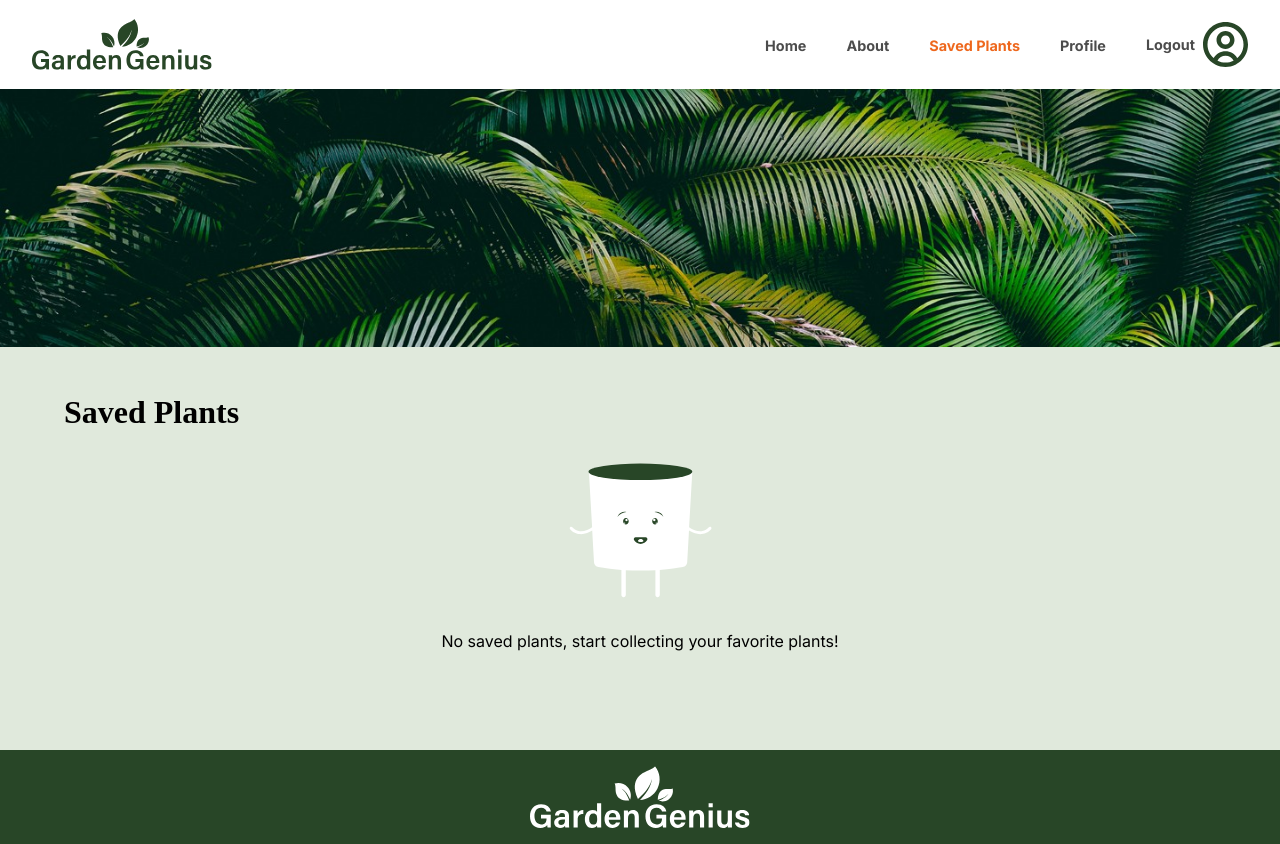
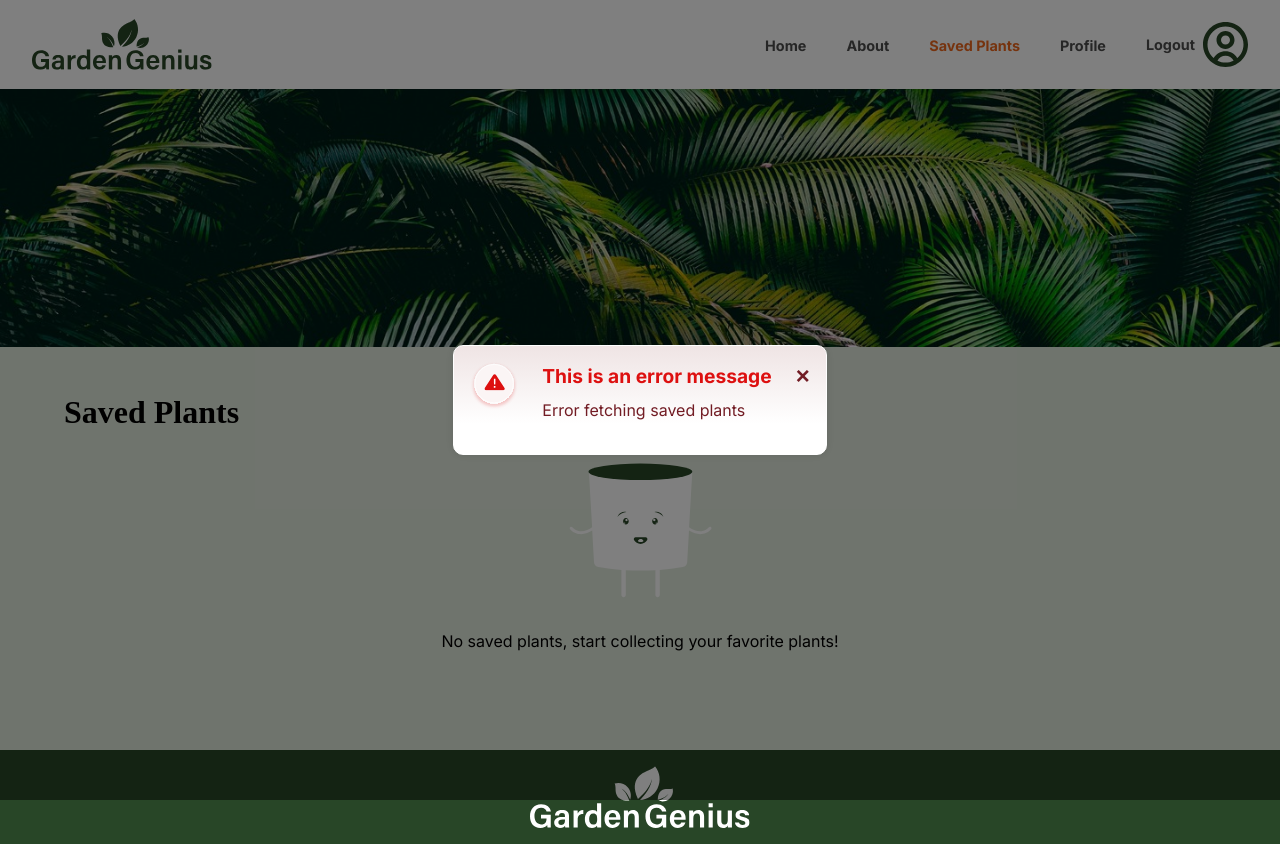
Before and after one commit to jasin1/garden-genius-V2, a React (Vite) app: page /saved in a window 1280 px wide. Built offline with nearby package versions, Linux system fonts and the light colour scheme; a web font is replaced by a local one.

Commit message:
Adding error notifications to the UI

```diff
--- /dev/null
+++ b/src/components/Notification/Notification.css
@@ -0,0 +1,52 @@
+
+.notification-overlay {
+    position: fixed;
+    top: 0;
+    left: 0;
+    width: 100%;
+    height: 100%;
+    background-color: rgba(0, 0, 0, 0.5);
+    display: flex;
+    justify-content: center;
+    align-items: center;
+    z-index: 1000;
+}
+
+
+.notification{
+    position: relative;
+    background: rgb(255,255,255);
+    background: linear-gradient(0deg, rgba(255,255,255,1) 0%, rgba(255,255,255,1) 28%, rgba(239,228,228,1) 100%);
+    color: #721c24;
+    padding: 1rem 1rem 2rem;
+    border: 1px solid var(--color-white);
+    border-radius: 10px;
+    box-shadow: 0 0 10px rgba(0, 0, 0, 0.1);
+    display: flex;
+    align-items: flex-start;
+    gap: 1.5rem;
+}
+
+.notification-txt {
+    display: flex;
+    flex-direction: column;
+    gap: 0.5rem;
+}
+
+.notification-header {
+    /*margin-bottom: .5rem;*/
+    color: #DD1010;
+    font-weight: bold;
+    font-size: 1.2rem;
+}
+
+
+.notification button {
+
+    background: none;
+    border: none;
+    color: inherit;
+    font-size: 1.5rem;
+    cursor: pointer;
+    padding: 0;
+}
--- /dev/null
+++ b/src/components/Notification/Notification.jsx
@@ -0,0 +1,22 @@
+import './Notification.css';
+import Alert from '../../assets/Alert-icon-2.svg';
+
+function Notification({message, onClose}) {
+    return (
+        <div className="notification-overlay" onClick={onClose}>
+            <div className="notification">
+                <div className="notification-icon-wrapper">
+                    <img src={Alert} alt="Alert icon"/>
+                </div>
+                <div className="notification-txt">
+                    <span className="notification-header">This is an error message</span>
+                    <span>{message}</span>
+                </div>
+                <button onClick={onClose}>&times;</button>
+            </div>
+        </div>
+
+    )
+}
+
+export default Notification;
--- a/src/pages/Home/Home.jsx
+++ b/src/pages/Home/Home.jsx
@@ -4,11 +4,14 @@ import {useForm} from "react-hook-form";
 import {useNavigate} from "react-router-dom";
 import axios from "axios";
 import Button from '../../components/Button/Button.jsx';
+import Notification from "../../components/Notification/Notification.jsx";
+import {useState} from "react";
 
 
 function Home() {
     const {register, handleSubmit} = useForm();
     const navigate = useNavigate();
+    const [error, setError] = useState(null);
 
 
     async function handleFormSubmit(data) {
@@ -23,13 +26,18 @@ function Home() {
             });
 
         } catch (error) {
-            console.error('Registratiefout: ', error)
+            console.error('Registratiefout: ', error);
+            setError('Registratiefout');
         }
 
     }
 
     function handleNavigate(){
         navigate('/login');
+    }
+
+    const handleCloseNotification = () =>{
+        setError(null);
     }
 
     return (
@@ -102,6 +110,12 @@ function Home() {
                         </div>
                     </div>
                 </div>
+                {error && (
+                    <Notification
+                        message={error}
+                        onClose={handleCloseNotification}
+                    />
+                )}
             </section>
         </main>
     );
--- a/src/pages/login/Login.jsx
+++ b/src/pages/login/Login.jsx
@@ -2,10 +2,11 @@ import whiteLogo from "../../assets/white-logo.svg";
 import {useForm} from "react-hook-form";
 import {useNavigate} from "react-router-dom";
 import {AuthContext} from "../../context/AuthContext.jsx";
-import {useContext} from "react";
+import {useContext, useState} from "react";
 import axios from "axios";
 import Button from '../../components/Button/Button.jsx';
-import Header from "../../components/Headers/Header.jsx"
+import Header from "../../components/Headers/Header.jsx";
+import Notification from "../../components/Notification/Notification.jsx";
 
 
 
@@ -14,6 +15,7 @@ function Login() {
     const {register, handleSubmit} = useForm();
     const {login} = useContext(AuthContext);
     const navigate = useNavigate();
+    const [error, setError] = useState(null);
 
 
     async function handleFormSubmit(data) {
@@ -33,11 +35,16 @@ function Login() {
         login(response.data.jwt);
         } catch (error) {
             console.error('login fout: ', error);
+            setError('Login error');
         }
     }
 
     function handleNavigate(){
         navigate('/');
+    }
+
+    const handleCloseNotification = () =>{
+        setError(null);
     }
 
     return (
@@ -112,6 +119,12 @@ function Login() {
                         </div>
                     </div>
                 </div>
+                {error && (
+                    <Notification
+                        message={error}
+                        onClose={handleCloseNotification}
+                    />
+                )}
             </section>
         </main>
     );
--- a/src/pages/saved/Saved.jsx
+++ b/src/pages/saved/Saved.jsx
@@ -8,7 +8,8 @@ import emptyPot from "../../assets/leegpotje.svg";
 import {useState, useEffect, useContext} from "react";
 import axios from "axios";
 import {AuthContext} from "../../context/AuthContext.jsx";
-import Header from "../../components/Headers/Header.jsx"
+import Header from "../../components/Headers/Header.jsx";
+import Notification from "../../components/Notification/Notification.jsx";
 
 function Saved() {
 
@@ -16,14 +17,13 @@ function Saved() {
     const [savedPlants, setSavedPlants] = useState([]);
     const [isLoading, setIsLoading] = useState(true);
     const {info, getUserInfo} = useContext(AuthContext);
+    const [error, setError] = useState(null);
 
     useEffect(() => {
         const fetchSavedPlants = async () => {
             try {
+                setIsLoading(true);
                 const userInfo = await getUserInfo();
-                console.log('UnserInfo', userInfo);
-                setIsLoading(true);
-                console.log('info is', info);
 
                 const plantRequests = userInfo.map((id) =>
                     axios.get(`https://perenual.com/api/species/details/${id}?key=${import.meta.env.VITE_API_KEY}`));
@@ -36,12 +36,19 @@ function Saved() {
                 setIsLoading(false);
             } catch (error) {
                 console.error('Error fetching saved plants: ', error);
+                setError('Error fetching saved plants');
                 setIsLoading(false);
             }
         };
         fetchSavedPlants();
 
     }, [likedPlantIds]);
+
+
+
+    const handleCloseNotification = () =>{
+        setError(null);
+    }
 
 
 
@@ -55,6 +62,7 @@ function Saved() {
                 <section className="suggested">
                     <div className="container">
                         <Header Tag={"h2"}>Saved Plants</Header>
+                        {/*<button onClick={handleTestNotification}>Test Notification</button>*/}
                         {info && (
                             <div className="user-info">
                                 <p>Welcome back, {info || 'User'}!</p>
@@ -87,6 +95,12 @@ function Saved() {
 
                 </section>
                 <Footer/>
+                {error && (
+                    <Notification
+                        message={error}
+                        onClose={handleCloseNotification}
+                        />
+                )}
             </article>
         </main>
     );
--- a/src/pages/search/Search.jsx
+++ b/src/pages/search/Search.jsx
@@ -10,6 +10,7 @@ import SearchBar from "../../components/SeachBar/SearchBar.jsx";
 import Dropdown from "../../components/Dropdown/Dropdown.jsx";
 import countries from "../../assets/countries.json";
 import Header from "../../components/Headers/Header.jsx";
+import Notification from "../../components/Notification/Notification.jsx";
 
 
 function Search() {
@@ -63,6 +64,11 @@ function Search() {
             console.error("Error searching for plants:", error);
         }
     }
+
+    const handleCloseNotification = () =>{
+        setError(null);
+    }
+
 
 
     return (
@@ -134,6 +140,12 @@ function Search() {
                     </div>
                 </section>
                 <Footer/>
+                {error && (
+                    <Notification
+                        message={error}
+                        onClose={handleCloseNotification}
+                    />
+                )}
             </article>
         </main>
 
```
Also changed, not shown: src/assets/Alert-icon-2.svg (added), src/assets/Alert-icon.svg (added).
